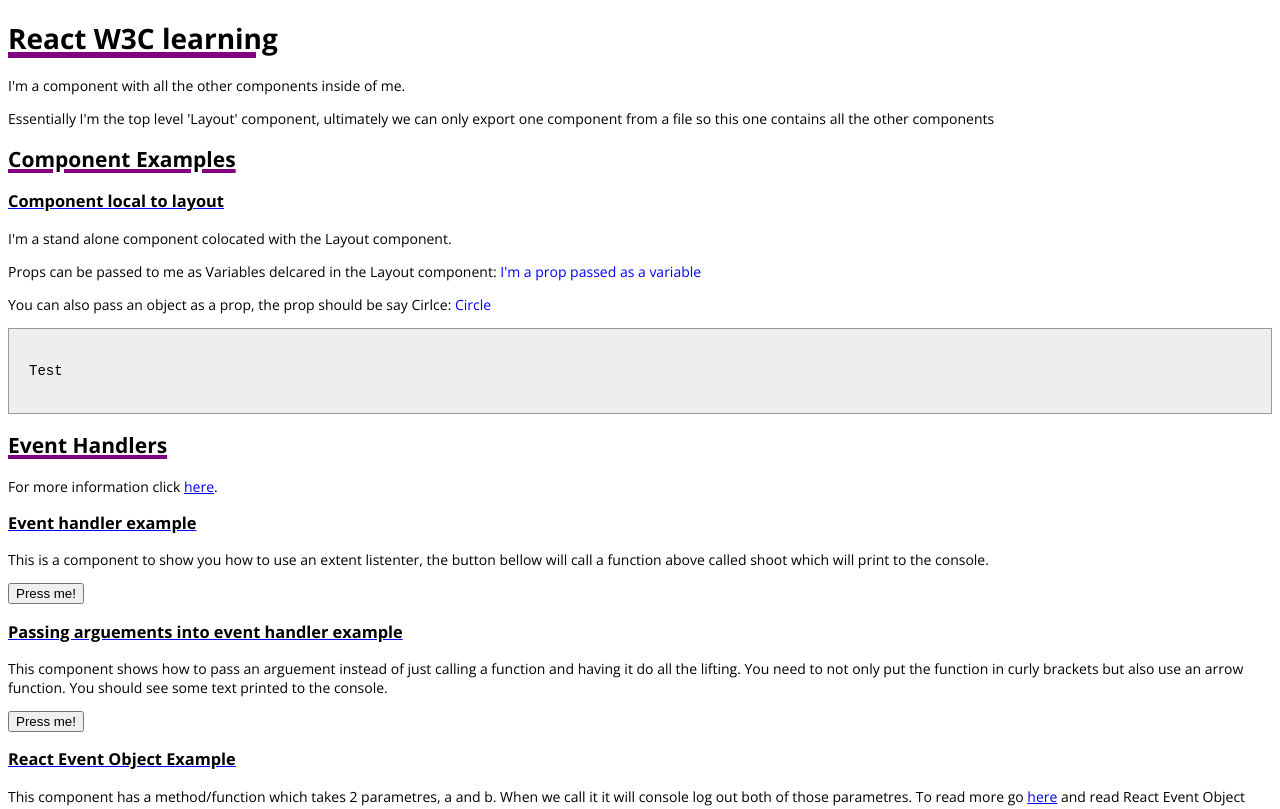
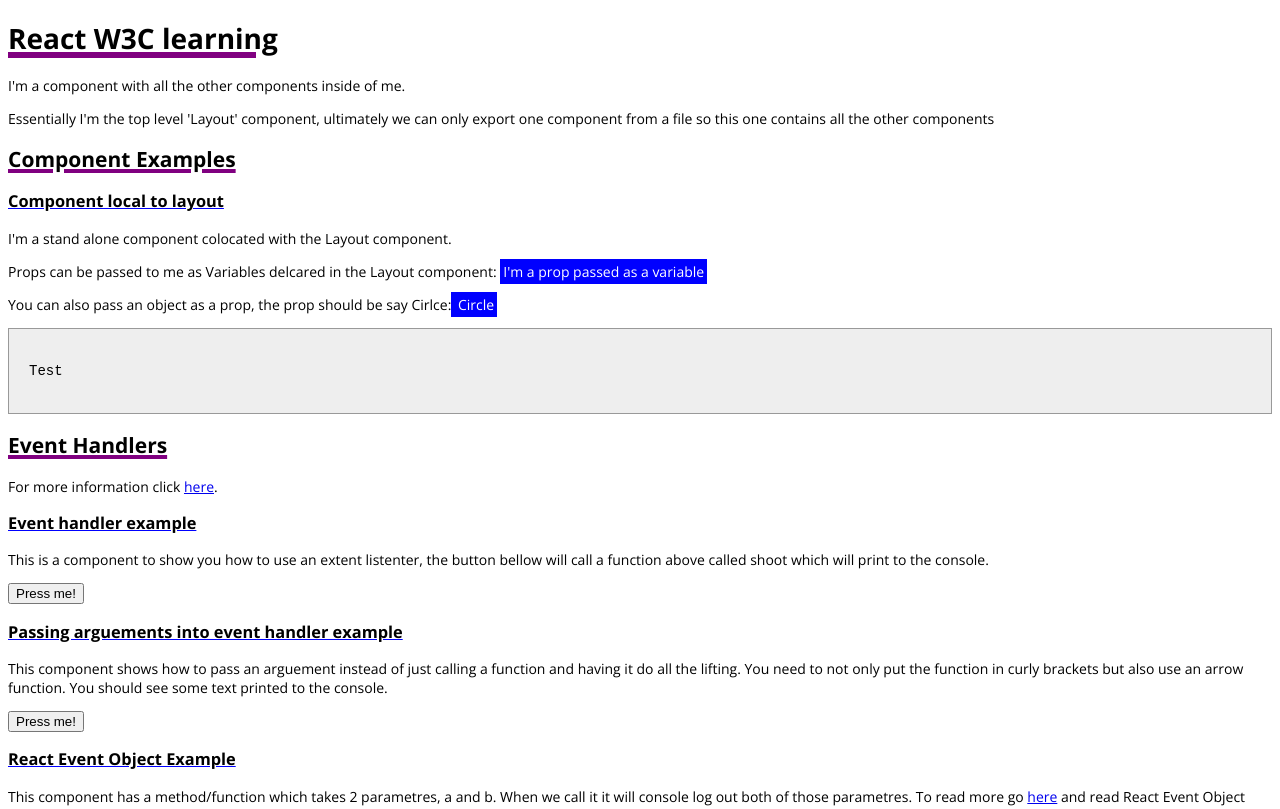
Before and after one commit to steveycee/sc-react-learning-app, a React app: page / in a window 1280 px wide. Shown: the top 809 px of the page. Built offline with nearby package versions, Linux system fonts and the light colour scheme.

Commit message:
style: updating local component

```diff
--- a/src/layout-component/layout.js
+++ b/src/layout-component/layout.js
@@ -13,11 +13,11 @@
       <p>I'm a stand alone component colocated with the Layout component.</p>
       <p>
         Props can be passed to me as Variables delcared in the Layout component:{" "}
-        <span className="prop-highlight">{props.variableasaprop}</span>
+        <mark>{props.variableasaprop}</mark>
       </p>
       <p>
         You can also pass an object as a prop, the prop should be say Cirlce:
-        <span className="prop-highlight">{props.objectasaprop.object1}</span>
+        <mark>{props.objectasaprop.object1}</mark>
       </p>
       <CodeBlock />
     </>
--- a/src/style.css
+++ b/src/style.css
@@ -1,16 +1,12 @@
 :root {
-
-    /* Primary color: */
     --primary-color: purple;
-    /* Secondary color */
     --secondary-color: blue;
-    /* Attention color */
     --attention-color: red;
     font-family: "Open Sans", sans-serif;
     font-size: 14px;
   }
 
-  h1, h2, h3 {
+h1, h2, h3 {
     text-decoration: underline 0.2em var(--primary-color);
 }
 
@@ -18,6 +14,10 @@
     text-decoration: underline var(--secondary-color);
 }
 
-  .prop-highlight{
-    color: var(--secondary-color)
+mark {
+      color: white;
+      background-color: var(--secondary-color);
+      padding: 3px;
+      /* border-radius: 10%; */
+      /* border: 12px black; */
   }
```
